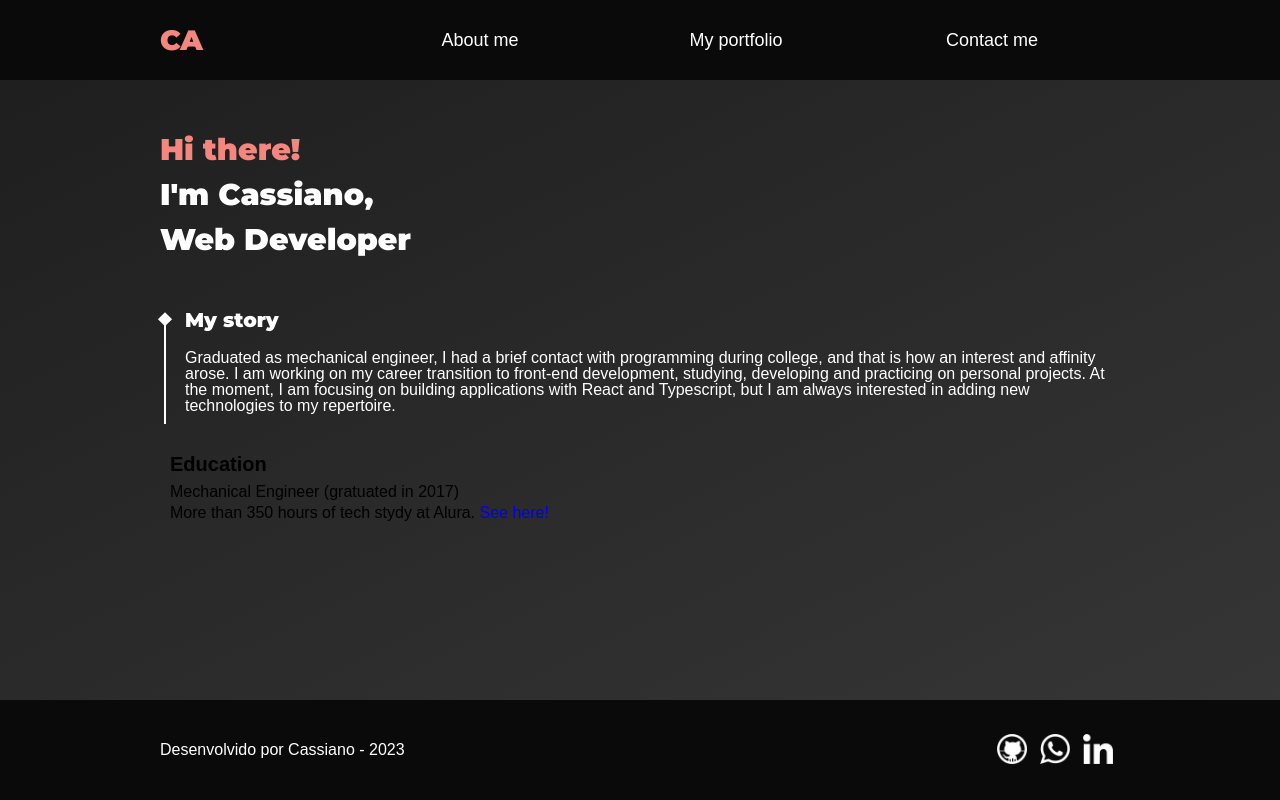
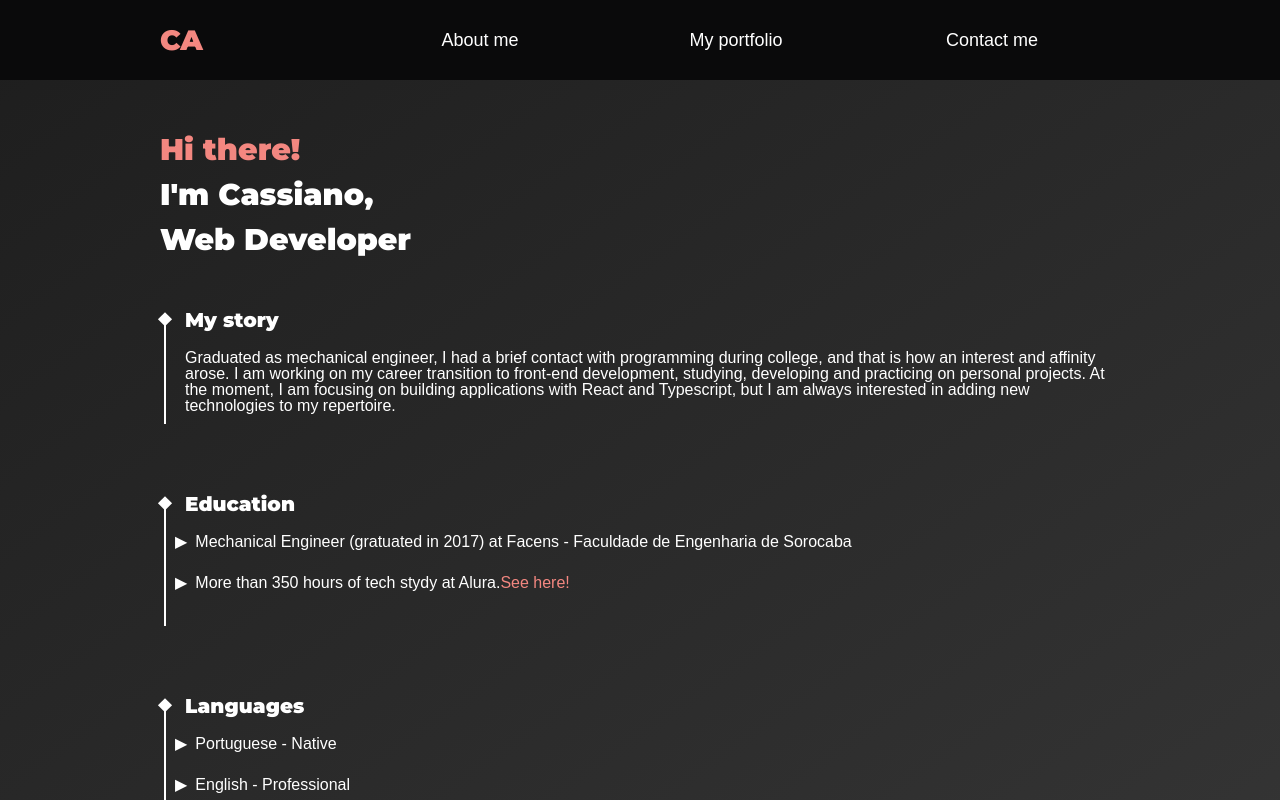
Before and after one commit to CassianoAlmeida/portfolio, a React (Create React App) app: page /presentation in a window 1280 px wide. Shown: the top 800 px of the page. Built offline with nearby package versions, Linux system fonts and the light colour scheme; a web font is replaced by a local one.

Commit message:
fixing navbar and completing presentation

```diff
--- a/src/components/Navbar/Navbar.module.scss
+++ b/src/components/Navbar/Navbar.module.scss
@@ -20,6 +20,7 @@ header {
       font-size: 28px;
       font-weight: bold;
       color: $dark-hot-theme;
+      z-index: 3;
       font-family: $montserrat-style;
       margin-left: 12.5%;
     }
@@ -105,7 +106,7 @@ header {
         height: 100%;
         justify-content: space-around;
         top: 0;
-        z-index: 1;
+        z-index: 4;
         font-size: 20px;
       }
 
@@ -115,7 +116,7 @@ header {
         height: 100%;
         justify-content: space-around;
         top: 0;
-        z-index: 1;
+        z-index: 4;
         font-size: 20px;
       }
 
--- a/src/components/Navbar/index.tsx
+++ b/src/components/Navbar/index.tsx
@@ -4,9 +4,17 @@ import styles from './Navbar.module.scss';
 
 export default function Navbar() {
   const [isMenuOpen, setIsMenuOpen] = useState(false);
+  const [width, setWidth] = useState(window.innerWidth);
+  const breakpoint = 600;
+
+  const handleResizeWindow = () => setWidth(window.innerWidth);
+  window.addEventListener('resize', handleResizeWindow);
 
   const handleMenuClick = () => {
-    setIsMenuOpen(!isMenuOpen);
+    if(width < breakpoint) {
+      console.log('aqui');
+      setIsMenuOpen(!isMenuOpen);
+    }
   };
 
   const topics = [{
--- a/src/pages/Presentation/Presentation.module.scss
+++ b/src/pages/Presentation/Presentation.module.scss
@@ -72,21 +72,39 @@ main {
     }
 
     &__education {
-        margin: 0 10px 10px 10px;
+        display: flex;
+        margin: 40px 0;
+    }
 
-        &__title {
-            font-weight: bold;
-            font-size: 20px;
-        }
+    &__languages {
+        display: flex;
+        margin: 40px 0;
+    }
 
-        &__list {
-            margin: 10px 0;
+    &__list {
 
-            &__item {
-                margin: 5px 0;
+        &__body {
+            margin-left: 15px;
+
+            &__topic {
+                display: flex;
+                align-items: center;
+                margin-bottom: 25px;
+
+                &__mark {
+                    color: white;
+                    margin-left: -10px;
+                }
+
+                &__text {
+                    text-align: left;
+                    color: white;
+                    margin-left: 8px;
+                }
 
                 &__link {
                     text-decoration: none;
+                    color: $dark-hot-theme;
                 }
             }
         }
--- a/src/pages/Presentation/index.tsx
+++ b/src/pages/Presentation/index.tsx
@@ -27,19 +27,57 @@ export default function Presentation() {
           </div>
         </section>
 
+        <section className={styles.presentation__education}>
+          <div className={styles.presentation__detail}>
+            <span className={styles.presentation__detail__square}></span>
+            <span className={styles.presentation__detail__verticalLine}></span>
+          </div>
+          <div className={styles.presentation__list__body}>
+            <h2 className={styles.presentation__topics}>{'Education'}</h2>
+            <div className={styles.presentation__list__body__topic}>
+              <span className={styles.presentation__list__body__topic__mark}>&#x25B6;</span>
+              <p className={styles.presentation__list__body__topic__text}>
+                Mechanical Engineer (gratuated in 2017) at Facens - Faculdade de
+                Engenharia de Sorocaba
+              </p>
+            </div>
+            <div className={styles.presentation__list__body__topic}>
+              <span className={styles.presentation__list__body__topic__mark}>&#x25B6;</span>
+              <p className={styles.presentation__list__body__topic__text}>
+                More than 350 hours of tech stydy at Alura.
+                <a className={styles.presentation__list__body__topic__link} href='https://cursos.alura.com.br/user/cassiano-aalmeida/fullCertificate/1ce9e00a1922b736fe05dd3a28395841'>See here!</a>
+              </p>
+            </div>
+          </div>
+        </section>
 
-
-        <div className={styles.presentation__education}>
-          <h2 className={styles.presentation__education__title}>Education</h2>
-          <ul className={styles.presentation__education__list}>
-            <li className={styles.presentation__education__list__item}>
-                Mechanical Engineer (gratuated in 2017)
-            </li>
-            <li className={styles.presentation__education__list__item}>
-                More than 350 hours of tech stydy at Alura. <a className={styles.presentation__education__list__item__link} href='https://cursos.alura.com.br/user/cassiano-aalmeida/fullCertificate/1ce9e00a1922b736fe05dd3a28395841'>See here!</a>
-            </li>
-          </ul>
-        </div>
+        <section className={styles.presentation__languages}>
+          <div className={styles.presentation__detail}>
+            <span className={styles.presentation__detail__square}></span>
+            <span className={styles.presentation__detail__verticalLine}></span>
+          </div>
+          <div className={styles.presentation__list__body}>
+            <h2 className={styles.presentation__topics}>{'Languages'}</h2>
+            <div className={styles.presentation__list__body__topic}>
+              <span className={styles.presentation__list__body__topic__mark}>&#x25B6;</span>
+              <p className={styles.presentation__list__body__topic__text}>
+                Portuguese - Native
+              </p>
+            </div>
+            <div className={styles.presentation__list__body__topic}>
+              <span className={styles.presentation__list__body__topic__mark}>&#x25B6;</span>
+              <p className={styles.presentation__list__body__topic__text}>
+                English - Professional
+              </p>
+            </div>
+            <div className={styles.presentation__list__body__topic}>
+              <span className={styles.presentation__list__body__topic__mark}>&#x25B6;</span>
+              <p className={styles.presentation__list__body__topic__text}>
+                Spanish - Professional
+              </p>
+            </div>
+          </div>
+        </section>
       </div>
     </main>
   );
```
